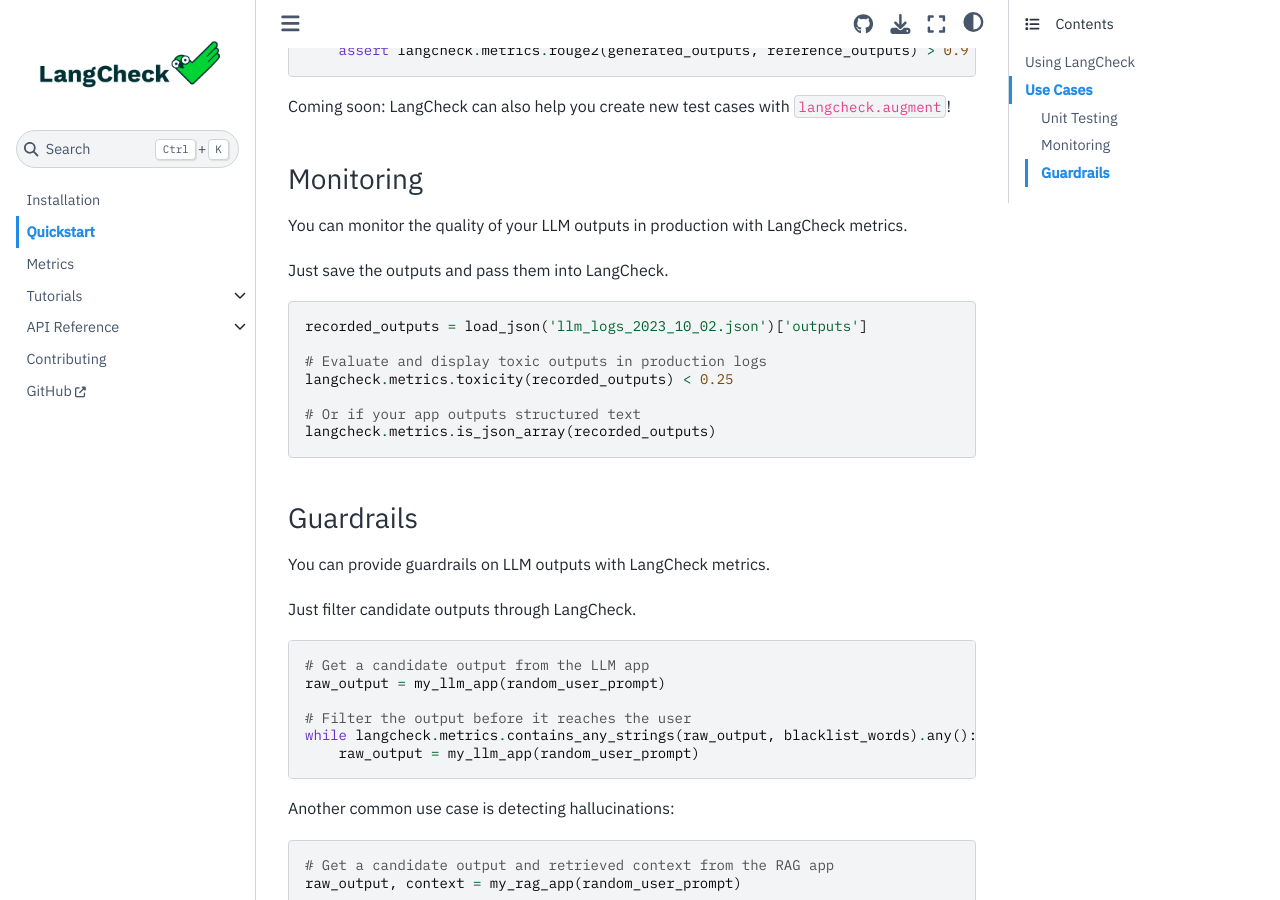
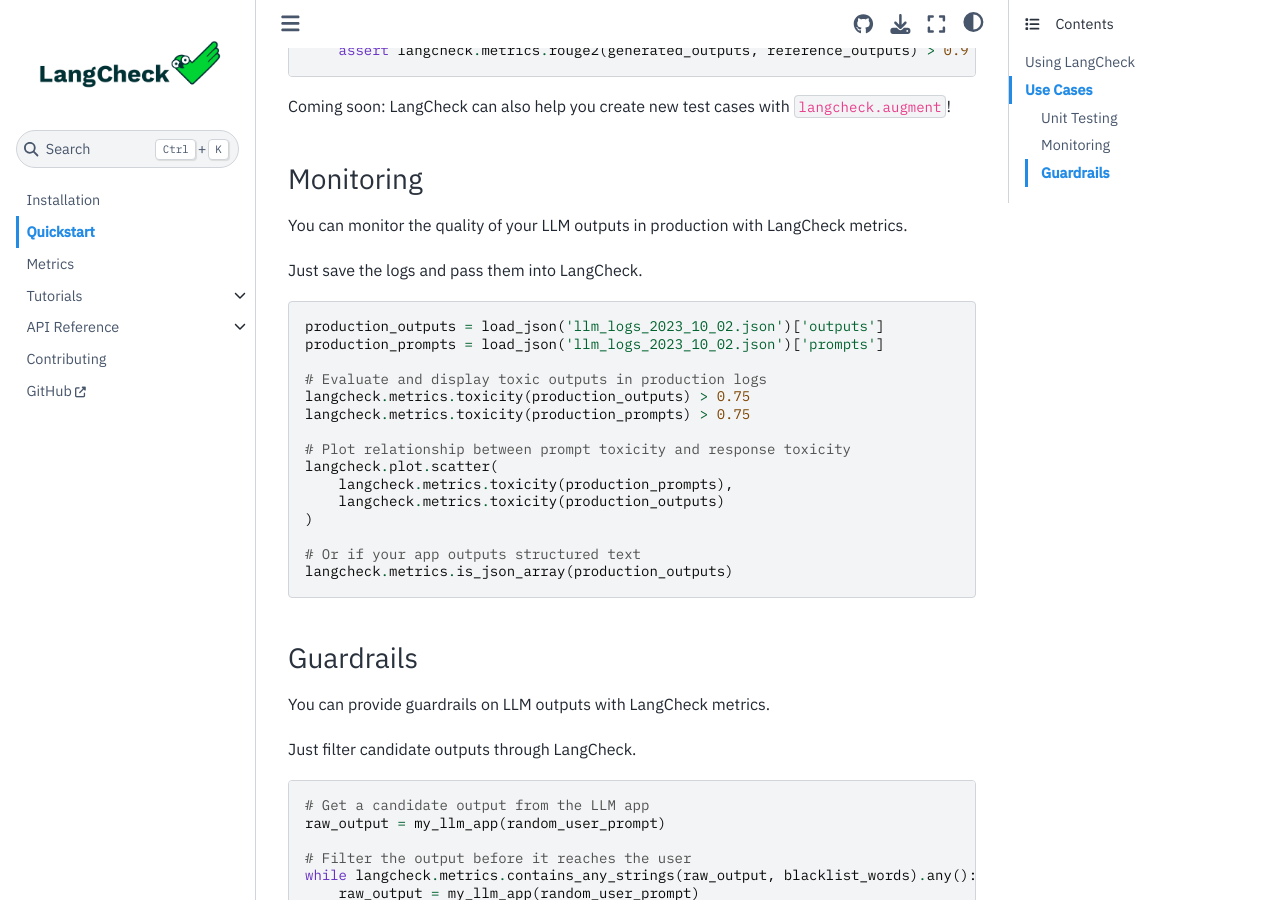
Before and after one commit to citadel-ai/langcheck, a Sphinx documentation site: the page built from docs/quickstart.md, in a window 1280 px wide and 900 px high, scrolled down 3069 px. Built offline with Sphinx 7.4.7 and the Sphinx Book theme 1.1.4, drawn with Linux system fonts in a browser that asks for light colours.

Commit message:
Update monitoring examples

````diff
--- a/docs/quickstart.md
+++ b/docs/quickstart.md
@@ -116,16 +116,24 @@
 
 You can monitor the quality of your LLM outputs in production with LangCheck metrics.
 
-Just save the outputs and pass them into LangCheck.
+Just save the logs and pass them into LangCheck.
 
 ```python
-recorded_outputs = load_json('llm_logs_2023_10_02.json')['outputs']
+production_outputs = load_json('llm_logs_2023_10_02.json')['outputs']
+production_prompts = load_json('llm_logs_2023_10_02.json')['prompts']
 
 # Evaluate and display toxic outputs in production logs
-langcheck.metrics.toxicity(recorded_outputs) < 0.25
+langcheck.metrics.toxicity(production_outputs) > 0.75
+langcheck.metrics.toxicity(production_prompts) > 0.75
+
+# Plot relationship between prompt toxicity and response toxicity
+langcheck.plot.scatter(
+    langcheck.metrics.toxicity(production_prompts),
+    langcheck.metrics.toxicity(production_outputs)
+)
 
 # Or if your app outputs structured text
-langcheck.metrics.is_json_array(recorded_outputs)
+langcheck.metrics.is_json_array(production_outputs)
 ```
 
 ### Guardrails
````
Also changed, not shown: README.md (+3 -3 lines), README_ja.md (+5 -3 lines).
